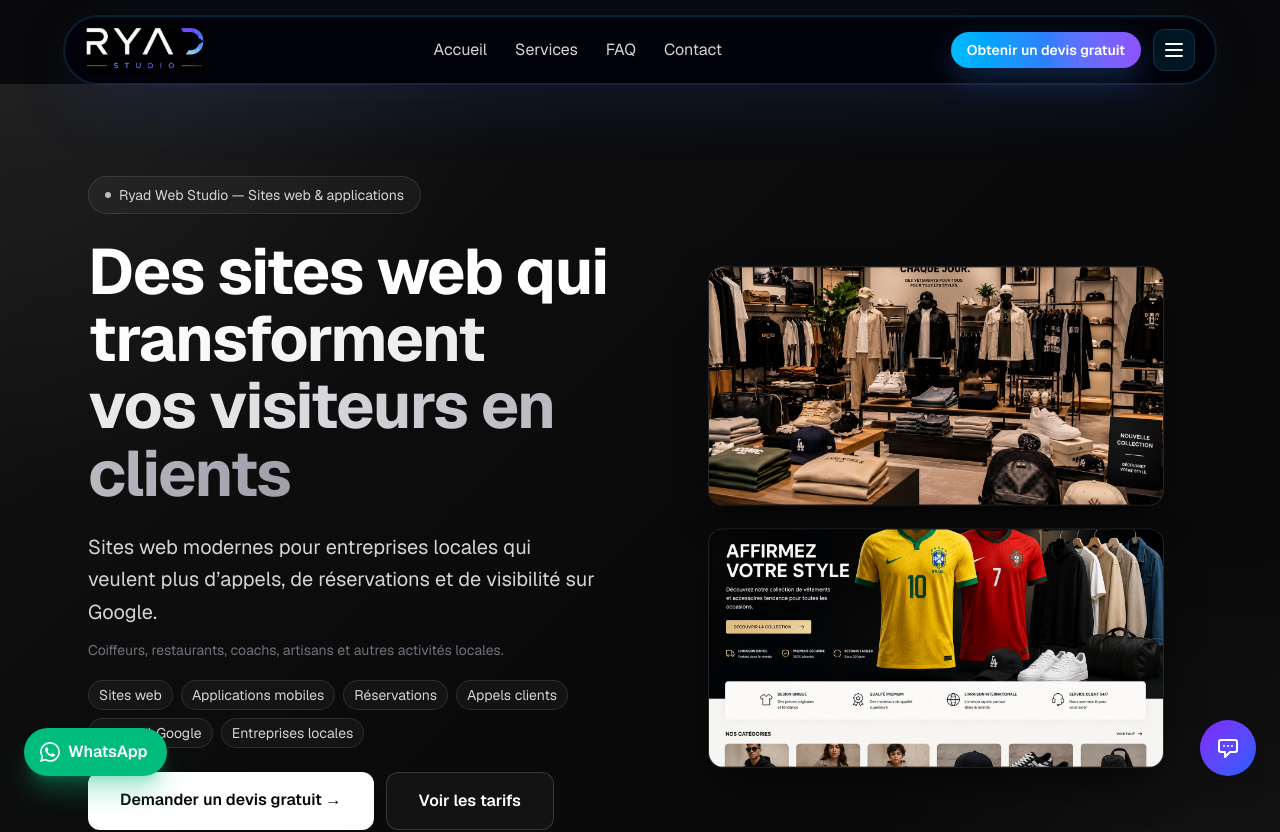
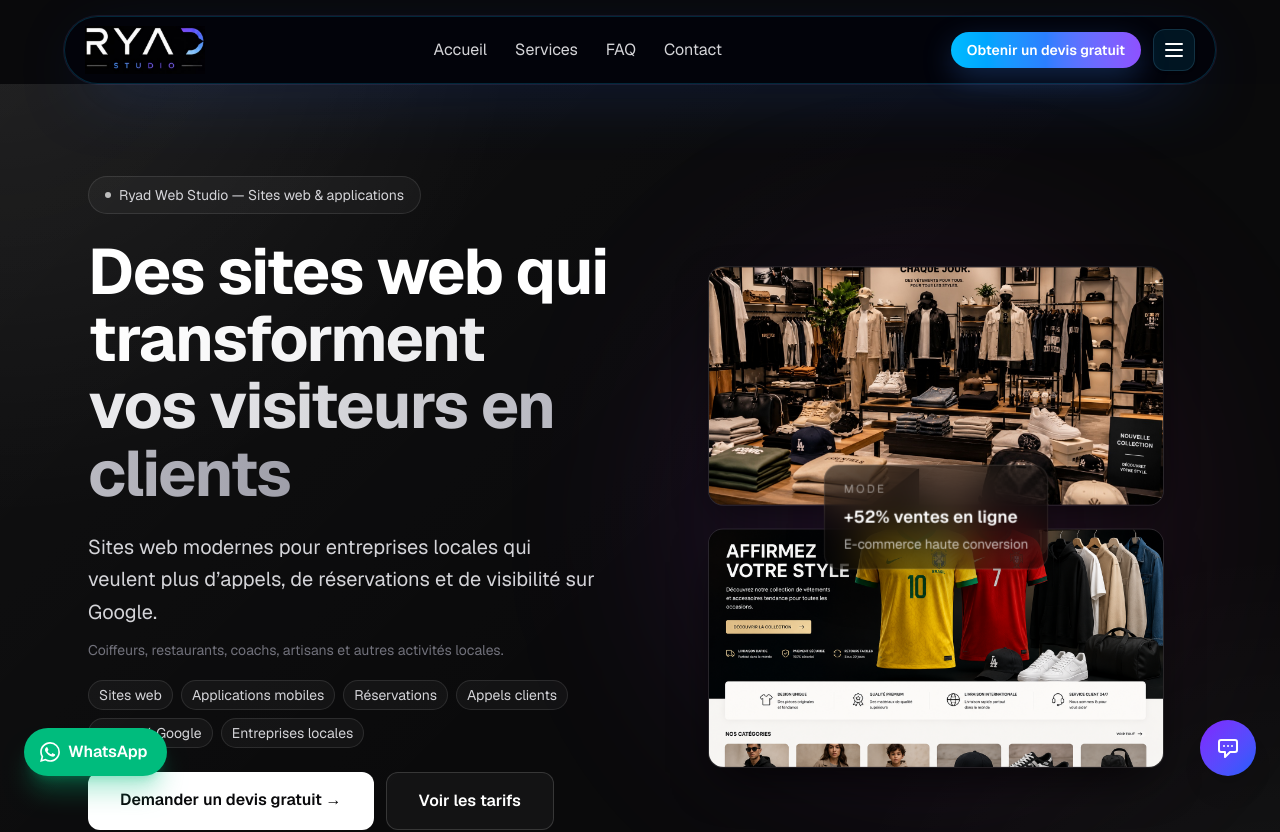
Before and after one commit to Ryad-Cyber/site-web, a Next.js app: page / in a window 1280 px wide. Shown: the top 832 px of the page. Built offline with nearby package versions, Linux system fonts and the light colour scheme.

Commit message:
Hero premium interactions and animations

```diff
--- a/app/components/HeroVisual.tsx
+++ b/app/components/HeroVisual.tsx
@@ -1,29 +1,45 @@
 "use client";
 
 import { useState, useEffect } from "react";
-import { motion, AnimatePresence } from "framer-motion";
+import { motion, AnimatePresence, useMotionValue, useTransform } from "framer-motion";
 import Image from "next/image";
 
 const SLIDES = [
   {
+    type: "Immobilier",
+    color: "from-blue-500/30 to-cyan-500/20",
+    label: "Génération de leads immobiliers",
+    metric: "+38% demandes de contact",
     top: "/maison.jpeg",
     bottom: "/site_immobilier.jpeg",
     topAlt: "Villa d'architecte luxueuse de standing",
     bottomAlt: "Maquette d'interface web pour agence immobilière premium",
   },
   {
+    type: "Mode",
+    color: "from-purple-500/30 to-pink-500/20",
+    label: "E-commerce haute conversion",
+    metric: "+52% ventes en ligne",
     top: "/vetment.jpeg",
     bottom: "/site_vetment.png",
     topAlt: "Vêtements haut de gamme exposés en boutique",
     bottomAlt: "Conception de site e-commerce de mode et prêt-à-porter",
   },
   {
+    type: "Automobile",
+    color: "from-red-500/30 to-orange-500/20",
+    label: "Réservation premium véhicules",
+    metric: "+41% réservations",
     top: "/location_car.jpeg",
     bottom: "/site_car.jpeg",
     topAlt: "Voiture de sport moderne et luxueuse",
     bottomAlt: "Application web responsive de réservation de véhicules de prestige",
   },
   {
+    type: "Beauté",
+    color: "from-emerald-500/30 to-green-500/20",
+    label: "Réservations automatisées",
+    metric: "+63% rendez-vous",
     top: "/salon_beaute.jpeg",
     bottom: "/site_salon.jpeg",
     topAlt: "Intérieur élégant et épuré d'un salon de coiffure et beauté",
@@ -33,6 +49,11 @@ const SLIDES = [
 
 export default function HeroVisual() {
   const [index, setIndex] = useState(0);
+  const x = useMotionValue(0);
+const y = useMotionValue(0);
+
+const rotateX = useTransform(y, [-300, 300], [8, -8]);
+const rotateY = useTransform(x, [-300, 300], [-8, 8]);
 
   useEffect(() => {
     const timer = setInterval(() => {
@@ -41,21 +62,47 @@ export default function HeroVisual() {
     return () => clearInterval(timer);
   }, []);
 
+  useEffect(() => {
+  const handleMouseMove = (e: MouseEvent) => {
+    const centerX = window.innerWidth / 2;
+    const centerY = window.innerHeight / 2;
+
+    x.set(e.clientX - centerX);
+    y.set(e.clientY - centerY);
+  };
+
+  window.addEventListener("mousemove", handleMouseMove);
+
+  return () => {
+    window.removeEventListener("mousemove", handleMouseMove);
+  };
+}, [x, y]);
+
   const slide = SLIDES[index];
-
+  const activeColor = slide.color;
   return (
-    <div className="relative w-full aspect-[4/5] sm:aspect-[4/3] lg:aspect-[4/5] xl:aspect-[1/1.1] max-w-[480px] mx-auto flex flex-col gap-4 sm:gap-6 justify-center">
-      <AnimatePresence mode="wait">
+    <div className="relative w-full overflow-visible aspect-[4/5] sm:aspect-[4/3] lg:aspect-[4/5] xl:aspect-[1/1.1] max-w-[480px] mx-auto flex flex-col gap-4 sm:gap-6 justify-center">
+      <div className="absolute inset-0 flex items-center justify-center -z-10">
+      <div
+  className={`w-[500px] h-[500px] bg-gradient-to-r ${activeColor} blur-[120px] rounded-full animate-pulse opacity-70`}
+/>
+    </div>
+      <AnimatePresence mode="wait" initial={false}>
         <motion.div
-          key={index}
-          initial={{ opacity: 0, scale: 0.96, y: 15 }}
-          animate={{ opacity: 1, scale: 1, y: 0 }}
-          exit={{ opacity: 0, scale: 0.96, y: -15 }}
-          transition={{ duration: 0.7, ease: [0.22, 1, 0.36, 1] }}
-          className="w-full h-full grid grid-rows-2 gap-4 sm:gap-6"
-        >
+  key={index}
+  initial={{ opacity: 0, scale: 0.96, y: 20 }}
+  animate={{ opacity: 1, scale: 1, y: 0 }}
+  exit={{ opacity: 0, scale: 0.96, y: -20 }}
+  transition={{ duration: 0.6, ease: [0.22, 1, 0.36, 1] }}
+  style={{
+    rotateX,
+    rotateY,
+    transformPerspective: 1000,
+  }}
+  className="w-full h-full grid grid-rows-2 gap-4 sm:gap-6"
+>
           {/* Top Image Container */}
-          <div className="relative overflow-hidden rounded-2xl border border-white/10 shadow-[0_15px_40px_-10px_rgba(0,0,0,0.6)] group bg-zinc-900/40">
+          <div className="relative h-full min-h-[220px] overflow-hidden rounded-2xl border border-white/10 shadow-[0_15px_40px_-10px_rgba(0,0,0,0.6)] group bg-zinc-900/40">
             <Image
               src={slide.top}
               alt={slide.topAlt}
@@ -65,9 +112,28 @@ export default function HeroVisual() {
               sizes="(max-width: 640px) 100vw, (max-width: 1024px) 50vw, 33vw"
             />
           </div>
+          <motion.div
+  initial={{ opacity: 0, y: 15 }}
+  animate={{ opacity: 1, y: 0 }}
+  transition={{ delay: 0.2 }}
+  className="absolute left-1/2 top-1/2 -translate-x-1/2 -translate-y-1/2 z-20"
+>
+  <div className="rounded-2xl border border-white/10 bg-black/50 backdrop-blur-xl px-5 py-4 shadow-2xl">
+    <p className="text-xs uppercase tracking-[0.2em] text-white/50">
+      {slide.type}
+    </p>
 
+    <p className="mt-2 text-lg font-semibold text-white">
+      {slide.metric}
+    </p>
+
+    <p className="mt-1 text-sm text-white/70">
+      {slide.label}
+    </p>
+  </div>
+</motion.div>
           {/* Bottom Image Container */}
-          <div className="relative overflow-hidden rounded-2xl border border-white/10 shadow-[0_20px_50px_-15px_rgba(0,0,0,0.8)] group bg-zinc-900/40">
+          <div className="relative h-full min-h-[220px] overflow-hidden rounded-2xl border border-white/10 shadow-[0_20px_50px_-15px_rgba(0,0,0,0.8)] group bg-zinc-900/40">
             <Image
               src={slide.bottom}
               alt={slide.bottomAlt}
```
